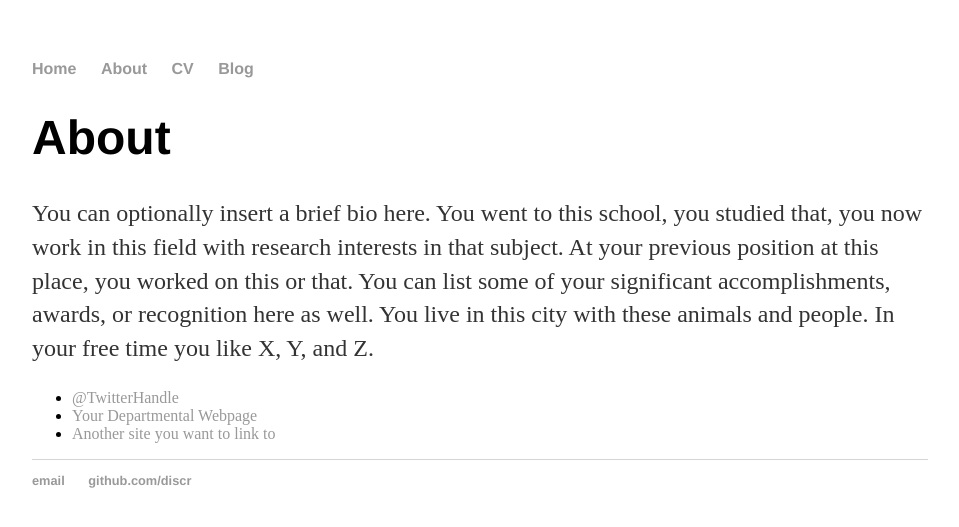
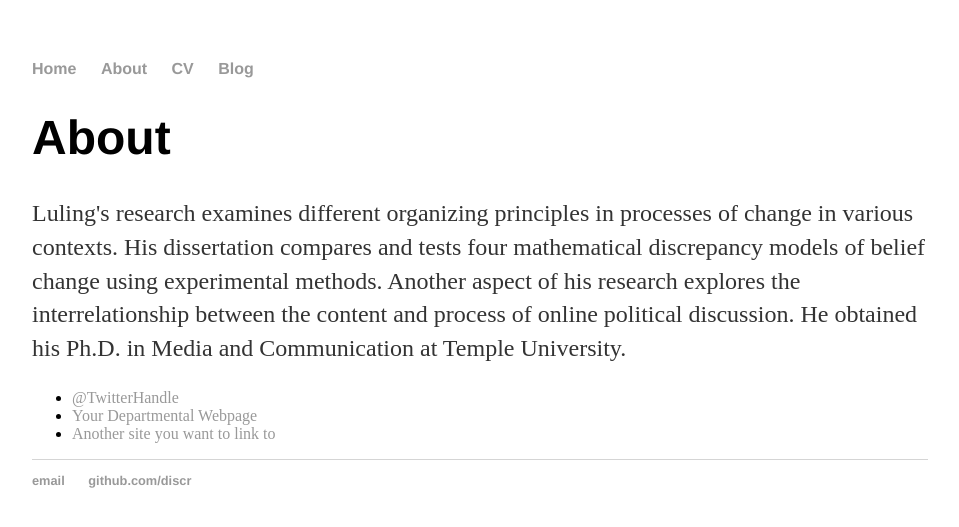
Before and after one commit to discr/discr.github.io, a Jekyll site: the page built from about/index.html, in a window 1280 px wide. Shown: the top 527 px of the page, without its empty margins (160-1119 px from the left). Built offline with Jekyll 4.4.1, drawn with Linux system fonts in a browser that asks for light colours.

Commit message:
Update index.html

```diff
--- a/about/index.html
+++ b/about/index.html
@@ -4,11 +4,7 @@ title: About Luling Huang
 ---
 	<div class="about">
 			<h1>About</h1>
-			<p>You can optionally insert a brief bio here.
-      You went to this school, you studied that, you now work in this field with research interests in that subject.
-      At your previous position at this place, you worked on this or that. You can list some of your significant accomplishments, awards, or recognition here as well.
-      You live in this city with these animals and people.
-      In your free time you like X, Y, and Z.</p>
+			<p>Luling's research examines different organizing principles in processes of change in various contexts. His dissertation compares and tests four mathematical discrepancy models of belief change using experimental methods. Another aspect of his research explores the interrelationship between the content and process of online political discussion. He obtained his Ph.D. in Media and Communication at Temple University.</p>
 
 			<ul class="contacts">
 				<li><a href="#">@TwitterHandle</a></li>
```
